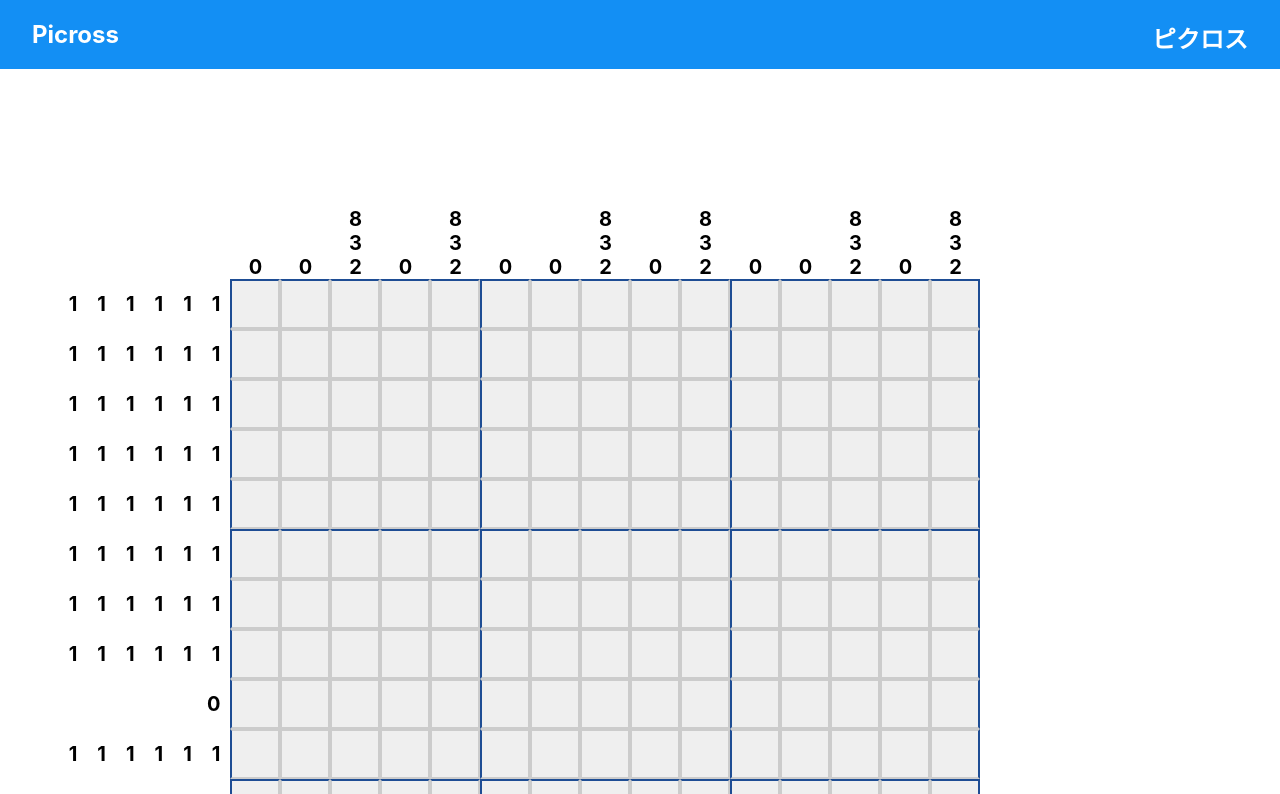
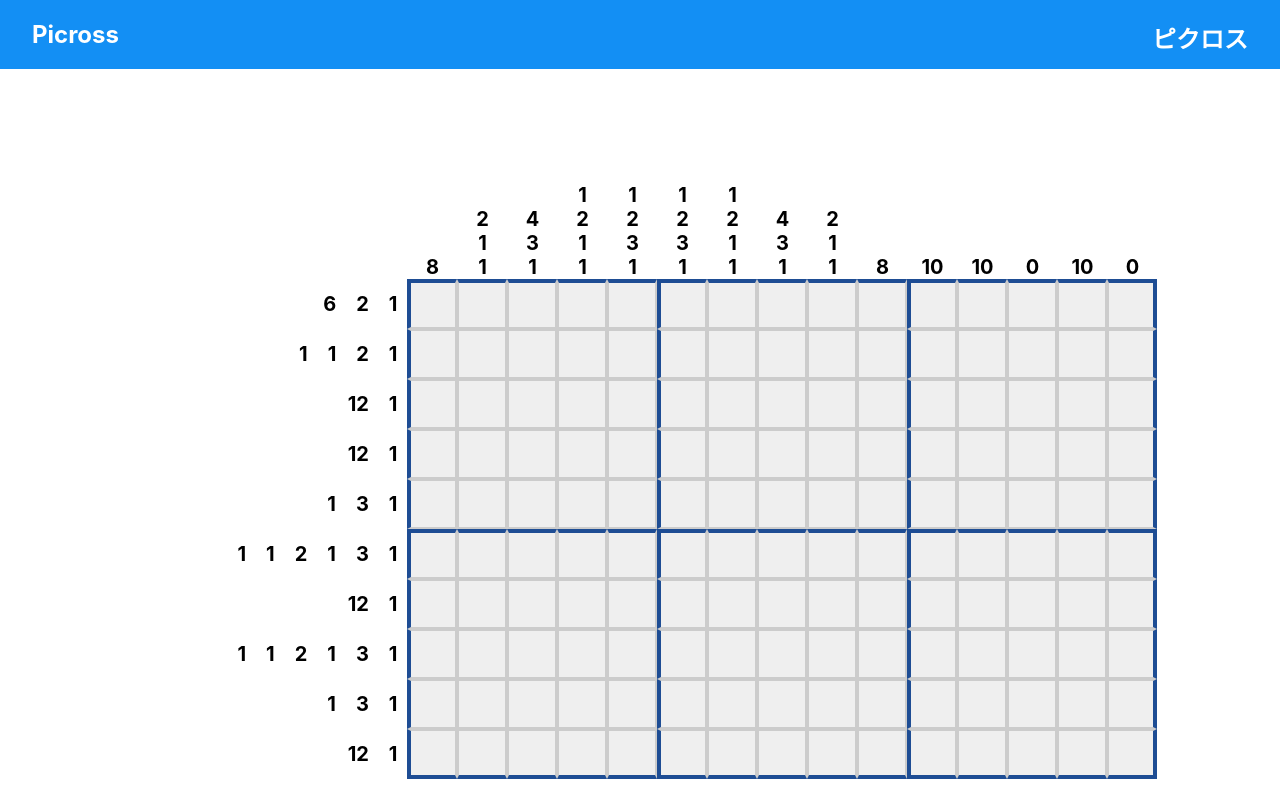
Before and after one commit to Pashinuyk/Picross, a React (Create React App) app: page / in a window 1280 px wide. Shown: the top 794 px of the page. Built offline with nearby package versions, Linux system fonts and the light colour scheme.

Commit message:
Some additions to the GameField

```diff
--- a/src/components/GameField.css
+++ b/src/components/GameField.css
@@ -6,21 +6,25 @@ button {
 }
 
 .borderTop {
-      border-top: solid 2px #1E4D94
+      border-top: solid 4px #1E4D94
 }
 
 .borderBottom {
-      border-bottom: solid 2px #1E4D94
+      border-bottom: solid 4px #1E4D94
 }
 
 .borderRight {
-      border-right: solid 2px #1E4D94
+      border-right: solid 4px #1E4D94
 }
 
 .borderLeft {
-      border-left: solid 2px #1E4D94
+      border-left: solid 4px #1E4D94
 }
 
 .ChoosenOne {
-      background-color: black;
+      background-color: #138ff4;
 }
+
+.redrawnNumber {
+      color: #138ff4
+}
--- a/src/components/GameField.js
+++ b/src/components/GameField.js
@@ -2,11 +2,16 @@ import './GameField.css'
 import { Stack } from 'immutable'
 import { useState } from 'react'
 
-const num = 2
+const num = 4
+
+function Aiming(el) {
+  el.target.parentElement.children[0].className = 'redrawnNumber'
+  console.log(Math.floor(el.target.id))
+}
 
 const Mess = (el, key) => {
  // el.target.innerHTML = '●'
-  el.target.className='ChoosenOne'
+  el.target.classList.add('ChoosenOne')
   console.log(el.target.id)
 }
 
@@ -14,6 +19,8 @@ const Otmetka = (el) => {
   el.preventDefault();
   if (el.target.innerHTML == 'X') el.target.innerHTML = ''
   else el.target.innerHTML = 'X'
+
+  console.log(el.target.parentElement.children[15])
 }
 
 function HorizontTips(str) {
@@ -39,7 +46,7 @@ function VerticalTips(table) {
   let tableStack = [...new Stack]
   let counter = 0
 
-  for (let i=0; i<table.length; i++) {
+  for (let i=0; i<table[0].length; i++) {
     for (let j=0; j<table.length; j++) {
       if (table[j][i] != 0) {
         if (j == table.length-1) {
@@ -54,14 +61,17 @@ function VerticalTips(table) {
       }
     }
 
-    console.log('Stack: ', stack)
     if (stack.length == 0) stack.push(0)
     tableStack.push(stack)
     stack = []
   }
 
-  console.log('StackTABLE: ',tableStack)
   return(tableStack)
+}
+
+function NumbersRecolor(el) {
+  if (!el.target.classList.contains('redrawnNumber')) el.target.className = 'redrawnNumber'
+  else el.target.classList.remove('redrawnNumber')
 }
 
 const GameField = (props) => {
@@ -72,17 +82,20 @@ const GameField = (props) => {
             <div style={{display: 'grid',
               gridTemplateRows: `160px repeat(${props.level[num].content.length}, 1fr)`,
               gridTemplateColumns: `25% repeat(${props.level[num].content[0].length}, 1fr)`,
-              width: 'max-content'
+              width: 'max-content',
+              margin: 'auto'
              }}>
+             {/* Верхние подсказки */}
 
-           <div></div>
+          <div></div>
           {VerticalTips(props.level[num].content).map((str) =>
             <div style={{display: 'flex', overflowY: 'auto',
               flexDirection: 'column-reverse'
             }}>
               {str.reverse().map((val) =>
                 <div style={{fontSize: '20px',
-                  fontWeight: 'bold'}}>{val}</div>
+                  fontWeight: 'bold'}}
+                  onClick={(e) => NumbersRecolor(e)}>{val}</div>
               )}
             </div>
           )}
@@ -91,18 +104,25 @@ const GameField = (props) => {
 
           {props.level[num].content.map((str, ind1) =>
           <>
+                {/* Боковые подсказки */}
                 <div style={{display: 'flex',
                   alignItems: 'center',
                   flexDirection: 'row-reverse',
                   fontSize: '20px',
                   fontWeight: 'bold',
                   overflowX: 'auto',
-                  }}>{HorizontTips(str).reverse().map((val) => <div style={{margin: '0px 10px'}}>{val}</div>)}
+                  }}>{HorizontTips(str).reverse().map((val) =>
+                  <div style={{margin: '0px 10px'}}
+                  onClick={(e) => NumbersRecolor(e)}>
+                    {val}
+                  </div>)}
                 </div>
 
+               {/* Игровое поле */}
                { str.map((val, ind2) =>
                   <button id={ind1 + (ind2 < 10 ? ind2/10 : ind2/100)}
                     onClick={(e) => Mess(e)}
+                    onMouseOver={(e) => Aiming(e)}
                     onContextMenu={(e) => Otmetka(e)}
                     className={ind1 == props.level[num].content.length-1 && ind2 == 0 ? 'borderLeft borderBottom'
                     : ind1 == 0 && ind2 % 5 == 0 ? 'borderTop borderLeft'
```
